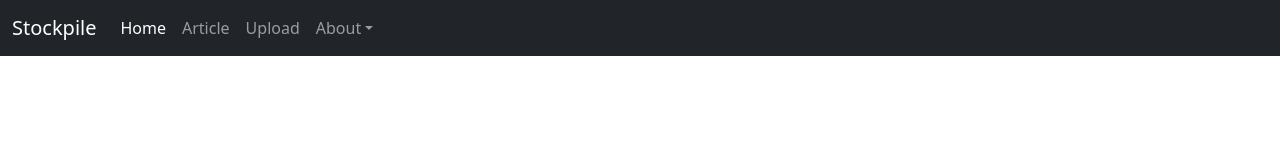
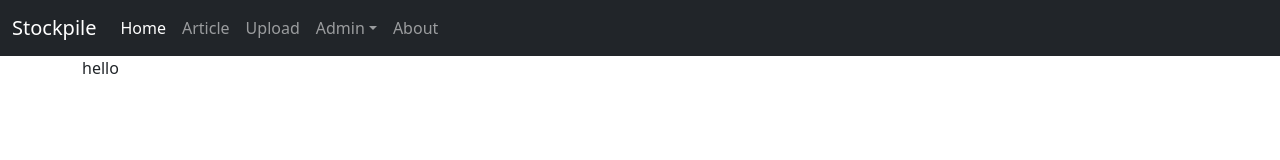
Before and after one commit to richmondchng/stockpile-app, a React (Create React App) app in the folder stockpile-web/: page /admin/configure-upload-schemas in a window 1280 px wide. Shown: the top 160 px of the page. Built offline with nearby package versions, Linux system fonts and the light colour scheme.

Commit message:
organise menu and pages

```diff
--- a/stockpile-web/src/App.js
+++ b/stockpile-web/src/App.js
@@ -2,9 +2,10 @@ import './App.css';
 import { Route, Switch, BrowserRouter as Router } from 'react-router-dom';
 import Navigation from './components/common/Navigation';
 import Home from './components/pages/Home';
+import ArticleListing from './components/pages/article/ArticleListing';
+import DataImport from './components/pages/DataImport';
+import UploadSchemas from './components/pages/admin/UploadSchemas';
 import About from './components/pages/About';
-import DataImport from './components/pages/DataImport';
-import ArticleListing from './components/pages/ArticleListing';
 
 function App() {
 
@@ -14,10 +15,11 @@ function App() {
                 <Navigation id="navigation" brand="Stockpile"></Navigation>
                 <div className="container" id="content">
                     <Switch>
+                        <Route exact path="/"><Home /></Route>
                         <Route path="/articles"><ArticleListing /></Route>
                         <Route path="/data-import"><DataImport /></Route>
+                        <Route path="/admin/configure-upload-schemas"><UploadSchemas /></Route>
                         <Route path="/about"><About /></Route>
-                        <Route exact path="/"><Home /></Route>
                     </Switch>
                 </div>
             </Router>
--- a/stockpile-web/src/components/common/Navigation.js
+++ b/stockpile-web/src/components/common/Navigation.js
@@ -7,10 +7,10 @@ const Navigation = ({brand}) => {
             <NavBarItem id="navHome" label="Home" link="/" active="true"></NavBarItem>
             <NavBarItem id="navArticle" label="Article" link="/articles"></NavBarItem>
             <NavBarItem id="navUpload" label="Upload" link="/data-import"></NavBarItem>
-            <NavBarItem id="navAbout" label="About" link="#">
-                <NavBarItem id="navConfigureUploadSchema" label="Configure upload schema" link="#" />
-                <NavBarItem id="navAboutUs" label="About" link="/about" />
+            <NavBarItem id="navAdmin" label="Admin" link="#">
+                <NavBarItem id="navConfigureUploadSchema" label="Configure upload schema" link="/admin/configure-upload-schemas" />
             </NavBarItem>
+            <NavBarItem id="navAboutUs" label="About" link="/about" />
         </NavBar>
     )
 }
--- /dev/null
+++ b/stockpile-web/src/components/pages/admin/UploadSchemas.js
@@ -0,0 +1,10 @@
+
+const UploadSchemas = () => {
+    return (
+        <div>
+            hello
+        </div>
+    )
+}
+
+export default UploadSchemas
--- a/stockpile-web/src/components/pages/ArticleListing.js
+++ b/stockpile-web/src/components/pages/article/ArticleListing.js
@@ -1,5 +1,3 @@
-import React from 'react'
-
 const ArticleListing = () => {
     return (
         <div>
```
